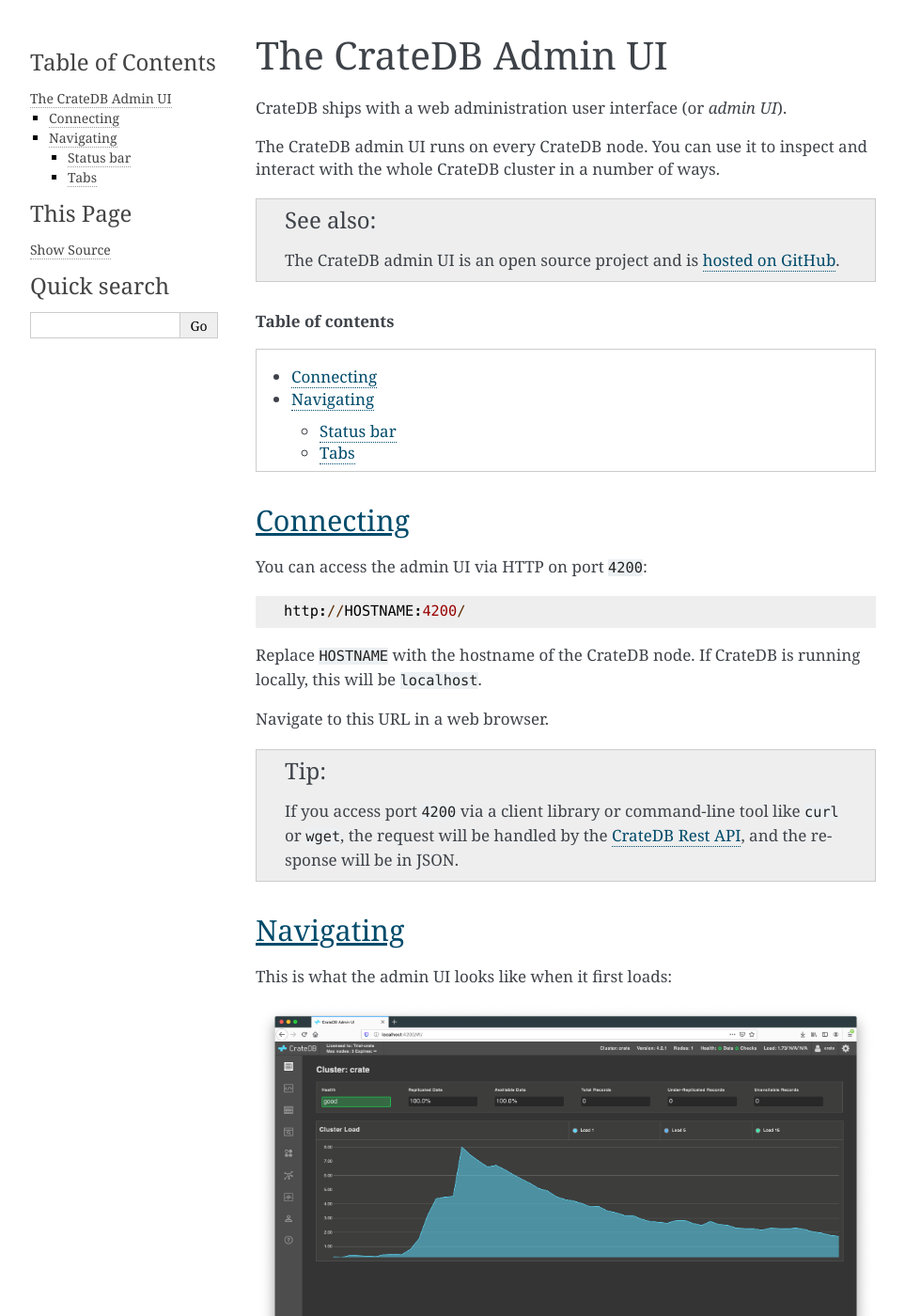
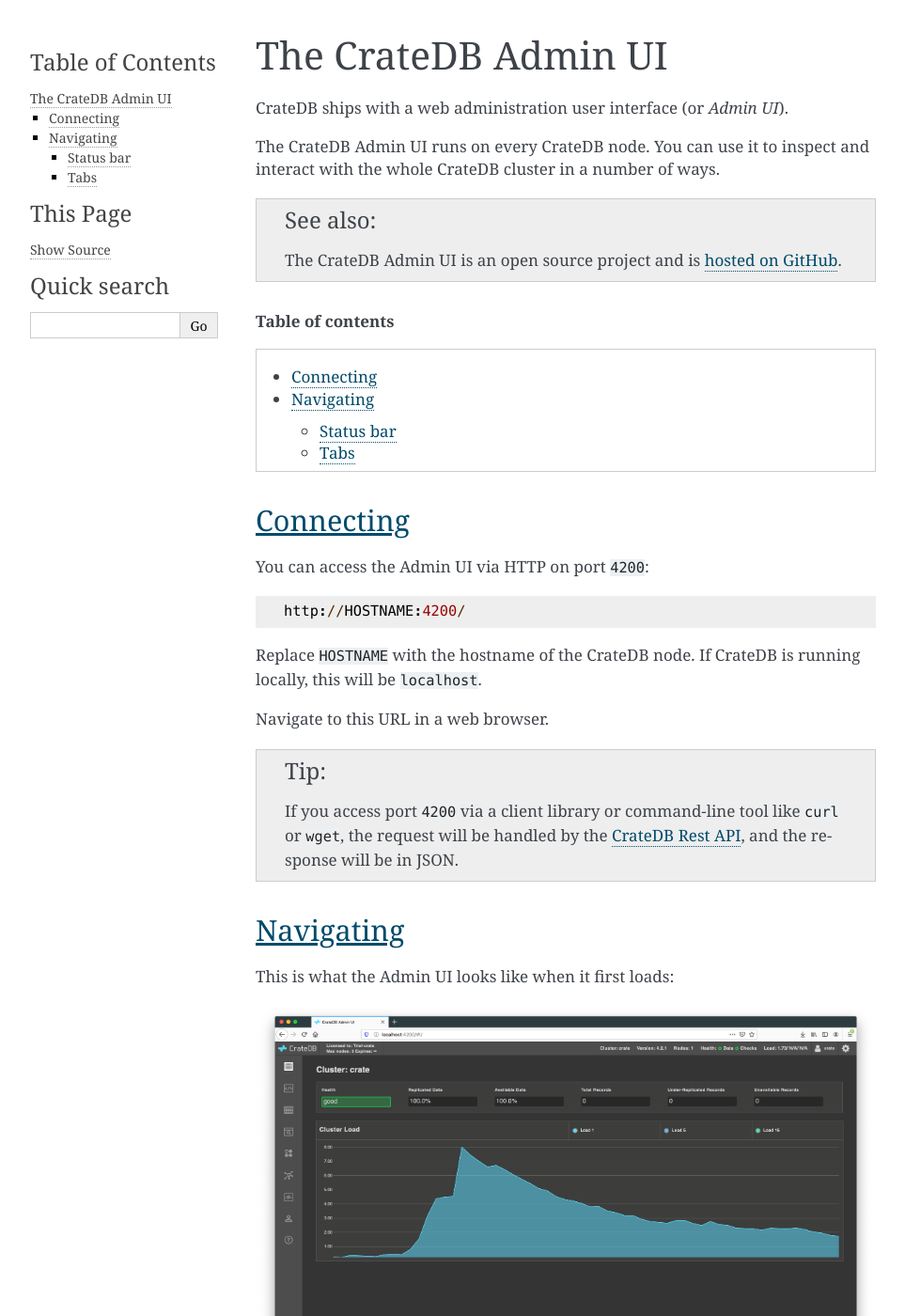
Before and after one commit to crate/crate-admin, a Sphinx documentation site: the page built from docs/index.rst, in a window 1280 px wide and 1400 px high. Shown: the whole window at 94% size, without its empty margins (148-1111 px from the left). Built offline with Sphinx 7.4.7, drawn with Linux system fonts in a browser that asks for light colours.

```diff
--- a/docs/index.rst
+++ b/docs/index.rst
@@ -4,14 +4,14 @@
 The CrateDB Admin UI
 ====================
 
-CrateDB ships with a web administration user interface (or *admin UI*).
+CrateDB ships with a web administration user interface (or *Admin UI*).
 
-The CrateDB admin UI runs on every CrateDB node. You can use it to inspect
+The CrateDB Admin UI runs on every CrateDB node. You can use it to inspect
 and interact with the whole CrateDB cluster in a number of ways.
 
 .. SEEALSO::
 
-   The CrateDB admin UI is an open source project and is `hosted on GitHub`_.
+   The CrateDB Admin UI is an open source project and is `hosted on GitHub`_.
 
 .. rubric:: Table of contents
 
@@ -21,7 +21,7 @@ and interact with the whole CrateDB cluster in a number of ways.
 Connecting
 ==========
 
-You can access the admin UI via HTTP on port ``4200``::
+You can access the Admin UI via HTTP on port ``4200``::
 
   http://HOSTNAME:4200/
 
@@ -40,7 +40,7 @@ Navigate to this URL in a web browser.
 Navigating
 ==========
 
-This is what the admin UI looks like when it first loads:
+This is what the Admin UI looks like when it first loads:
 
 .. image:: admin-ui.png
 
```
